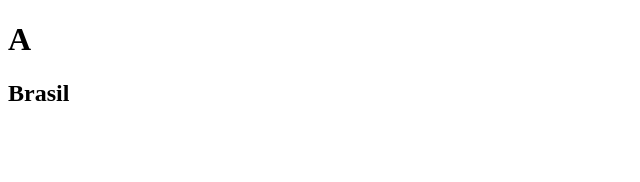
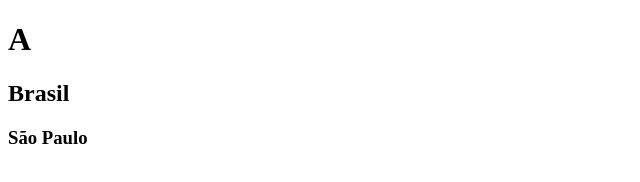
Before and after one commit to Thales-Tavares/aula, a plain HTML site: page index.html in a window 1280 px wide. Shown: the whole page, without its empty margins (0-640 px from the left). Drawn offline with Linux system fonts and the light colour scheme.

Commit message:
Adição do <h3>

```diff
--- a/index.html
+++ b/index.html
@@ -9,5 +9,6 @@
 <body>
     <h1>A</h1>
     <h2>Brasil</h2>
+    <h3>São Paulo</h3>
 </body>
 </html>
```
